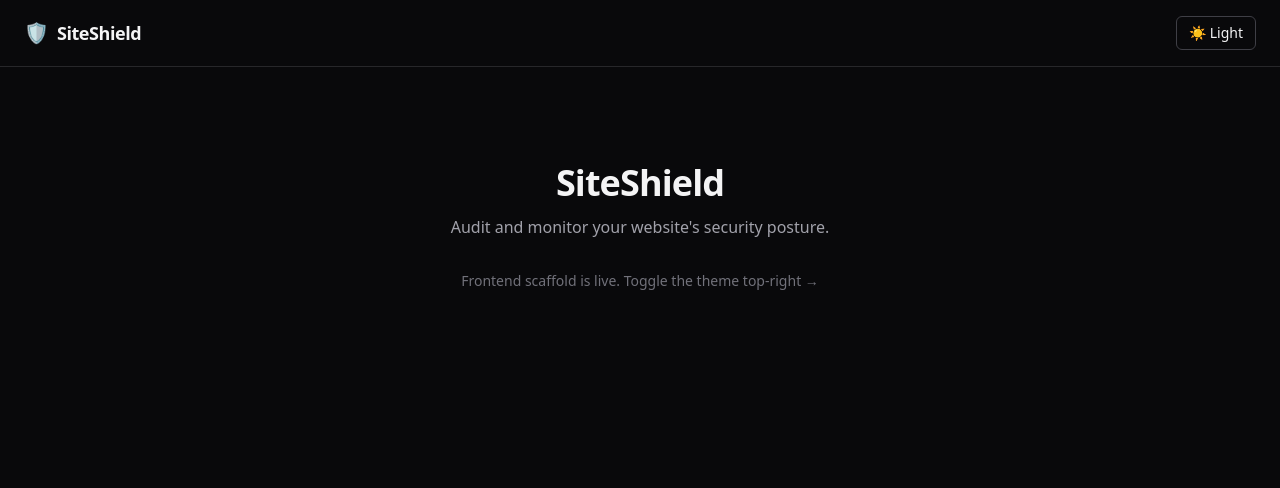
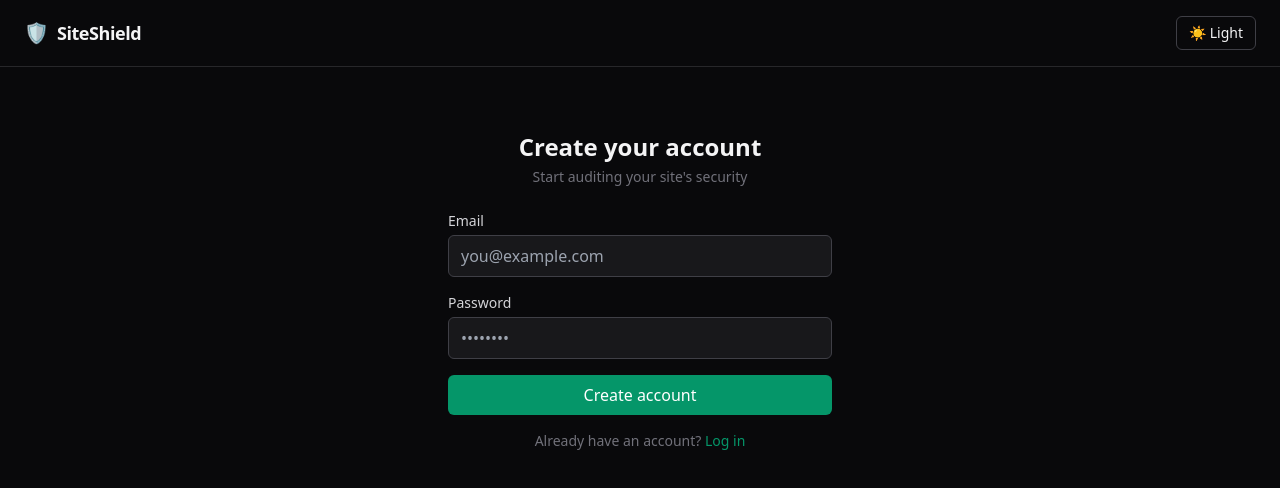
Before and after one commit to arman080325/SiteShield-Web, a React app in the folder frontend/: page /signup in a window 1280 px wide. Shown: the top 488 px of the page. Built offline with nearby package versions, Linux system fonts and the light colour scheme; the HTML template or start-up script is replaced by a standard one.

Commit message:
feat: add login/signup pages, routing, and protected dashboard route

```diff
--- a/frontend/package.json
+++ b/frontend/package.json
@@ -11,7 +11,8 @@
   },
   "dependencies": {
     "react": "^19.2.6",
-    "react-dom": "^19.2.6"
+    "react-dom": "^19.2.6",
+    "react-router-dom": "^7.18.0"
   },
   "devDependencies": {
     "@eslint/js": "^10.0.1",
--- a/frontend/src/App.jsx
+++ b/frontend/src/App.jsx
@@ -1,14 +1,48 @@
 import { useState, useEffect } from "react";
+import { BrowserRouter, Routes, Route, Link } from "react-router-dom";
 import { useAuth } from "./context/AuthContext";
+import ProtectedRoute from "./components/ProtectedRoute";
+import Login from "./pages/Login";
+import Signup from "./pages/Signup";
+import Dashboard from "./pages/Dashboard";
+
+function Header({ dark, setDark }) {
+  const { isAuthenticated, logout, user } = useAuth();
+  return (
+    <header className="flex items-center justify-between px-6 py-4 border-b border-zinc-200 dark:border-zinc-800">
+      <Link to="/" className="flex items-center gap-2">
+        <span className="text-xl">🛡️</span>
+        <span className="font-semibold text-lg tracking-tight">SiteShield</span>
+      </Link>
+      <div className="flex items-center gap-3">
+        {isAuthenticated && (
+          <>
+            <span className="text-sm text-zinc-500 hidden sm:inline">{user?.email}</span>
+            <button
+              onClick={logout}
+              className="px-3 py-1.5 rounded-md text-sm font-medium border border-zinc-300 dark:border-zinc-700 hover:bg-zinc-100 dark:hover:bg-zinc-900 transition-colors"
+            >
+              Log out
+            </button>
+          </>
+        )}
+        <button
+          onClick={() => setDark((d) => !d)}
+          className="px-3 py-1.5 rounded-md text-sm font-medium border border-zinc-300 dark:border-zinc-700 hover:bg-zinc-100 dark:hover:bg-zinc-900 transition-colors"
+        >
+          {dark ? "☀️ Light" : "🌙 Dark"}
+        </button>
+      </div>
+    </header>
+  );
+}
 
 function App() {
-  // Default to dark — your signature aesthetic. Read saved choice if present.
   const [dark, setDark] = useState(() => {
     const saved = localStorage.getItem("theme");
     return saved ? saved === "dark" : true;
   });
 
-  // Apply the theme to the <html> element whenever it changes
   useEffect(() => {
     const root = document.documentElement;
     if (dark) {
@@ -20,36 +54,26 @@ function App() {
     }
   }, [dark]);
 
-  const { isAuthenticated, loading } = useAuth();
-  console.log("auth state:", { isAuthenticated, loading });
-
   return (
-    <div className="min-h-screen bg-zinc-50 dark:bg-zinc-950 text-zinc-900 dark:text-zinc-100 transition-colors">
-      <header className="flex items-center justify-between px-6 py-4 border-b border-zinc-200 dark:border-zinc-800">
-        <div className="flex items-center gap-2">
-          <span className="text-xl">🛡️</span>
-          <span className="font-semibold text-lg tracking-tight">
-            SiteShield
-          </span>
-        </div>
-        <button
-          onClick={() => setDark((d) => !d)}
-          className="px-3 py-1.5 rounded-md text-sm font-medium border border-zinc-300 dark:border-zinc-700 hover:bg-zinc-100 dark:hover:bg-zinc-900 transition-colors"
-        >
-          {dark ? "☀️ Light" : "🌙 Dark"}
-        </button>
-      </header>
-
-      <main className="flex flex-col items-center justify-center px-6 py-24 text-center">
-        <h1 className="text-4xl font-bold tracking-tight">SiteShield</h1>
-        <p className="mt-3 max-w-md text-zinc-600 dark:text-zinc-400">
-          Audit and monitor your website's security posture.
-        </p>
-        <p className="mt-8 text-sm text-zinc-500">
-          Frontend scaffold is live. Toggle the theme top-right →
-        </p>
-      </main>
-    </div>
+    <BrowserRouter>
+      <div className="min-h-screen bg-zinc-50 dark:bg-zinc-950 text-zinc-900 dark:text-zinc-100 transition-colors">
+        <Header dark={dark} setDark={setDark} />
+        <main className="max-w-3xl mx-auto px-6 py-16">
+          <Routes>
+            <Route path="/login" element={<Login />} />
+            <Route path="/signup" element={<Signup />} />
+            <Route
+              path="/"
+              element={
+                <ProtectedRoute>
+                  <Dashboard />
+                </ProtectedRoute>
+              }
+            />
+          </Routes>
+        </main>
+      </div>
+    </BrowserRouter>
   );
 }
 
--- /dev/null
+++ b/frontend/src/components/AuthForm.jsx
@@ -0,0 +1,58 @@
+import { useState } from "react";
+
+export default function AuthForm({ mode, onSubmit, error, loading }) {
+  const [email, setEmail] = useState("");
+  const [password, setPassword] = useState("");
+
+  const isLogin = mode === "login";
+
+  function handleSubmit(e) {
+    e.preventDefault();
+    onSubmit(email, password);
+  }
+
+  return (
+    <form onSubmit={handleSubmit} className="w-full max-w-sm space-y-4">
+      <div>
+        <label className="block text-sm font-medium mb-1 text-zinc-700 dark:text-zinc-300">
+          Email
+        </label>
+        <input
+          type="email"
+          value={email}
+          onChange={(e) => setEmail(e.target.value)}
+          required
+          className="w-full px-3 py-2 rounded-md border border-zinc-300 dark:border-zinc-700 bg-white dark:bg-zinc-900 text-zinc-900 dark:text-zinc-100 focus:outline-none focus:ring-2 focus:ring-emerald-500 transition"
+          placeholder="you@example.com"
+        />
+      </div>
+
+      <div>
+        <label className="block text-sm font-medium mb-1 text-zinc-700 dark:text-zinc-300">
+          Password
+        </label>
+        <input
+          type="password"
+          value={password}
+          onChange={(e) => setPassword(e.target.value)}
+          required
+          minLength={8}
+          className="w-full px-3 py-2 rounded-md border border-zinc-300 dark:border-zinc-700 bg-white dark:bg-zinc-900 text-zinc-900 dark:text-zinc-100 focus:outline-none focus:ring-2 focus:ring-emerald-500 transition"
+          placeholder="••••••••"
+        />
+      </div>
+
+      {error && (
+        <p className="text-sm text-red-600 dark:text-red-400">{error}</p>
+      )}
+
+      <button
+        type="submit"
+        disabled={loading}
+        className="w-full py-2 rounded-md bg-emerald-600 hover:bg-emerald-500 disabled:opacity-60 disabled:cursor-not-allowed text-white font-medium transition"
+      >
+        {loading ? "Please wait…" : isLogin ? "Log in" : "Create account"}
+      </button>
+    </form>
+  );
+}
--- /dev/null
+++ b/frontend/src/components/ProtectedRoute.jsx
@@ -0,0 +1,20 @@
+import { Navigate } from "react-router-dom";
+import { useAuth } from "../context/AuthContext";
+
+export default function ProtectedRoute({ children }) {
+  const { isAuthenticated, loading } = useAuth();
+
+  if (loading) {
+    return (
+      <div className="flex items-center justify-center py-24 text-zinc-500">
+        Loading…
+      </div>
+    );
+  }
+
+  if (!isAuthenticated) {
+    return <Navigate to="/login" replace />;
+  }
+
+  return children;
+}
--- /dev/null
+++ b/frontend/src/pages/Dashboard.jsx
@@ -0,0 +1,15 @@
+import { useAuth } from "../context/AuthContext";
+
+export default function Dashboard() {
+  const { user } = useAuth();
+
+  return (
+    <div>
+      <h1 className="text-2xl font-bold mb-2">Dashboard</h1>
+      <p className="text-zinc-500">
+        Logged in as <span className="font-medium">{user?.email}</span>.
+        Domain management and scanning coming next.
+      </p>
+    </div>
+  );
+}
--- /dev/null
+++ b/frontend/src/pages/Login.jsx
@@ -0,0 +1,38 @@
+import { useState } from "react";
+import { useNavigate, Link } from "react-router-dom";
+import { useAuth } from "../context/AuthContext";
+import AuthForm from "../components/AuthForm";
+
+export default function Login() {
+  const { login } = useAuth();
+  const navigate = useNavigate();
+  const [error, setError] = useState(null);
+  const [loading, setLoading] = useState(false);
+
+  async function handleLogin(email, password) {
+    setError(null);
+    setLoading(true);
+    try {
+      await login(email, password);
+      navigate("/"); // success → go to dashboard
+    } catch (err) {
+      setError(err.message);
+    } finally {
+      setLoading(false);
+    }
+  }
+
+  return (
+    <div className="flex flex-col items-center">
+      <h1 className="text-2xl font-bold mb-1">Welcome back</h1>
+      <p className="text-sm text-zinc-500 mb-6">Log in to your SiteShield account</p>
+      <AuthForm mode="login" onSubmit={handleLogin} error={error} loading={loading} />
+      <p className="mt-4 text-sm text-zinc-500">
+        No account?{" "}
+        <Link to="/signup" className="text-emerald-600 hover:underline">
+          Sign up
+        </Link>
+      </p>
+    </div>
+  );
+}
--- /dev/null
+++ b/frontend/src/pages/Signup.jsx
@@ -0,0 +1,38 @@
+import { useState } from "react";
+import { useNavigate, Link } from "react-router-dom";
+import { useAuth } from "../context/AuthContext";
+import AuthForm from "../components/AuthForm";
+
+export default function Signup() {
+  const { signup } = useAuth();
+  const navigate = useNavigate();
+  const [error, setError] = useState(null);
+  const [loading, setLoading] = useState(false);
+
+  async function handleSignup(email, password) {
+    setError(null);
+    setLoading(true);
+    try {
+      await signup(email, password); // context auto-logs-in after
+      navigate("/");
+    } catch (err) {
+      setError(err.message);
+    } finally {
+      setLoading(false);
+    }
+  }
+
+  return (
+    <div className="flex flex-col items-center">
+      <h1 className="text-2xl font-bold mb-1">Create your account</h1>
+      <p className="text-sm text-zinc-500 mb-6">Start auditing your site's security</p>
+      <AuthForm mode="signup" onSubmit={handleSignup} error={error} loading={loading} />
+      <p className="mt-4 text-sm text-zinc-500">
+        Already have an account?{" "}
+        <Link to="/login" className="text-emerald-600 hover:underline">
+          Log in
+        </Link>
+      </p>
+    </div>
+  );
+}
```
Also changed, not shown: 2 other files (tests, documents, lock files or other folders).
